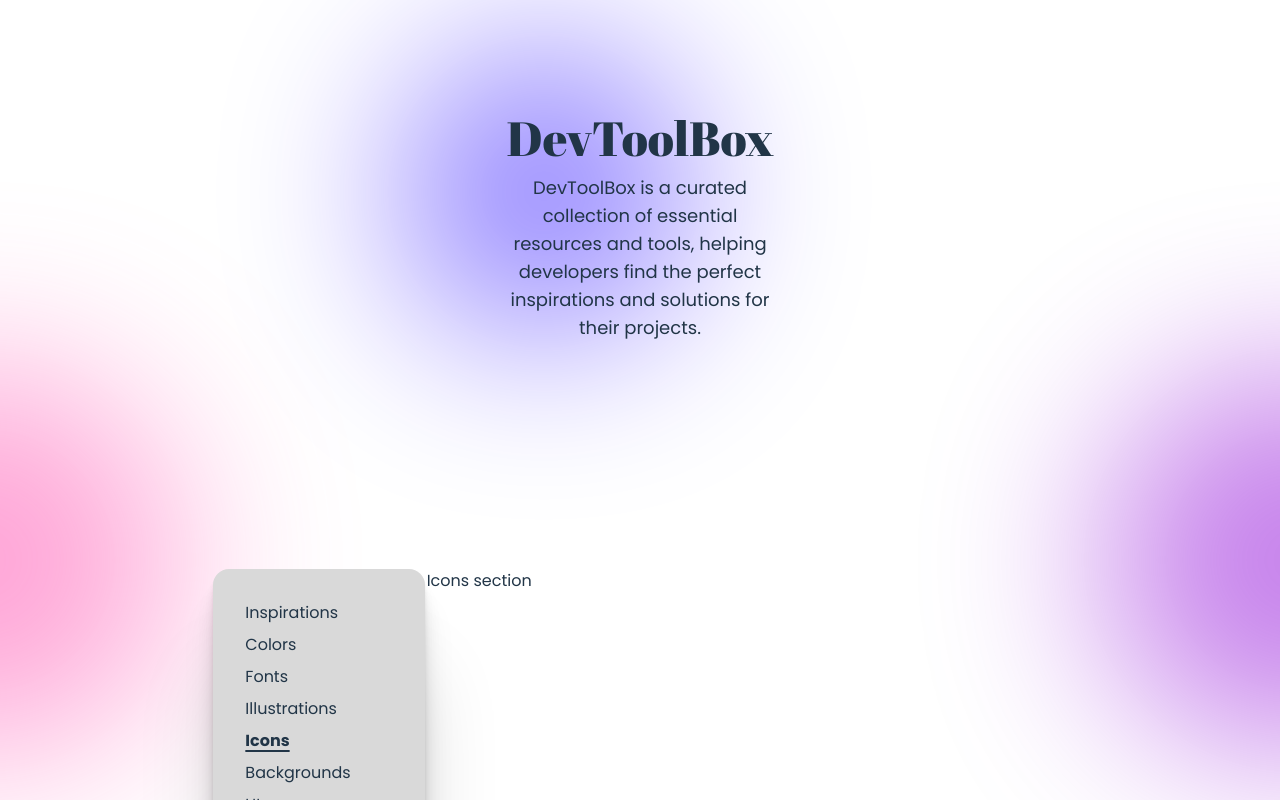
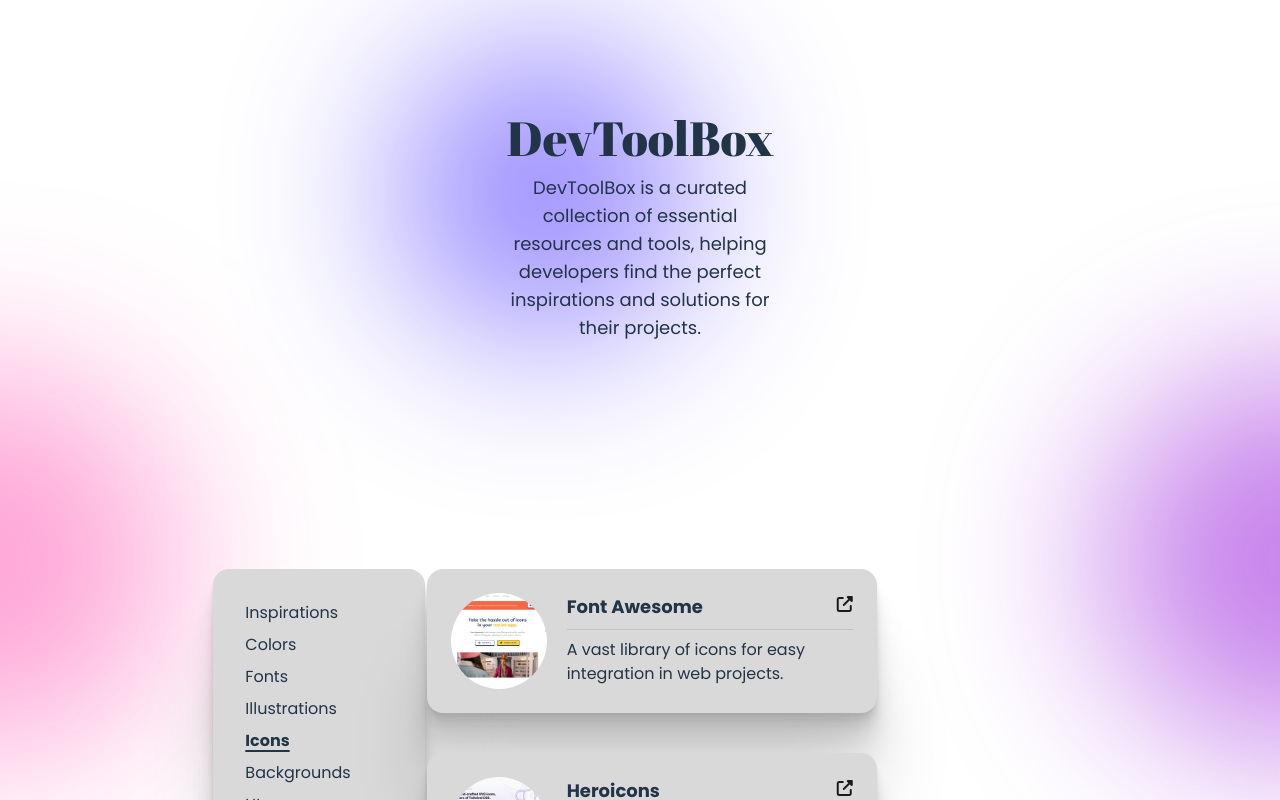
Before and after one commit to kerbethecoder/devtoolbox, a Vue app: page /icons in a window 1280 px wide. Shown: the top 800 px of the page. Built offline with nearby package versions, Linux system fonts and the light colour scheme.

Commit message:
add icons section

```diff
--- a/src/views/IconsView.vue
+++ b/src/views/IconsView.vue
@@ -1,3 +1,63 @@
+<script setup>
+const SITES = [
+  {
+    imgSrc: 'src/assets/thumbnails/icons/fontawesome.png',
+    alt: 'Font Awesome website snapshot',
+    title: 'Font Awesome',
+    url: 'https://fontawesome.com/',
+    description:
+      'A vast library of icons for easy integration in web projects.',
+  },
+  {
+    imgSrc: 'src/assets/thumbnails/icons/heroicons.png',
+    alt: 'Heroicons website snapshot',
+    title: 'Heroicons',
+    url: 'https://heroicons.com/',
+    description: 'Free, customizable icons for modern web and UI designs.',
+  },
+];
+</script>
+
 <template>
-  <div>Icons section</div>
+  <section class="flex flex-wrap gap-10">
+    <div
+      v-for="site in SITES"
+      :key="site.title"
+      class="shdow flex w-[450px] gap-5 rounded-2xl bg-[#d9d9d9] p-6"
+    >
+      <img
+        :src="site.imgSrc"
+        :alt="site.alt"
+        class="size-24 rounded-full object-cover"
+      />
+      <div class="flex-1 space-y-2">
+        <div class="flex justify-between">
+          <h2 class="text-lg font-bold">{{ site.title }}</h2>
+          <a
+            :href="site.url"
+            target="_blank"
+            rel="noopener noreferrer"
+            class="transition duration-300 ease-in-out hover:scale-125"
+          >
+            <i class="fa-solid fa-up-right-from-square text-[#1a1a1a]"></i>
+          </a>
+        </div>
+        <hr class="border-black opacity-10" />
+        <p>{{ site.description }}</p>
+      </div>
+    </div>
+  </section>
 </template>
+
+<style scoped>
+.shdow {
+  /* box-shadow: 0 8px 8px -4px rgb(0 0 0 / 0.2); */
+  box-shadow:
+    0 2.8px 2.2px rgba(0, 0, 0, 0.034),
+    0 6.7px 5.3px rgba(0, 0, 0, 0.048),
+    0 12.5px 10px rgba(0, 0, 0, 0.06),
+    0 22.3px 17.9px rgba(0, 0, 0, 0.072),
+    0 41.8px 33.4px rgba(0, 0, 0, 0.086),
+    0 100px 80px rgba(0, 0, 0, 0.12);
+}
+</style>
```
Also changed, not shown: src/assets/thumbnails/icons/fontawesome.png (added), src/assets/thumbnails/icons/heroicons.png (added).
